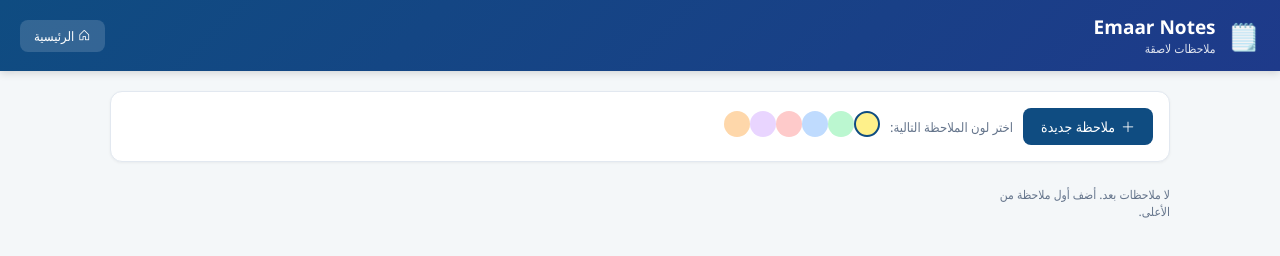
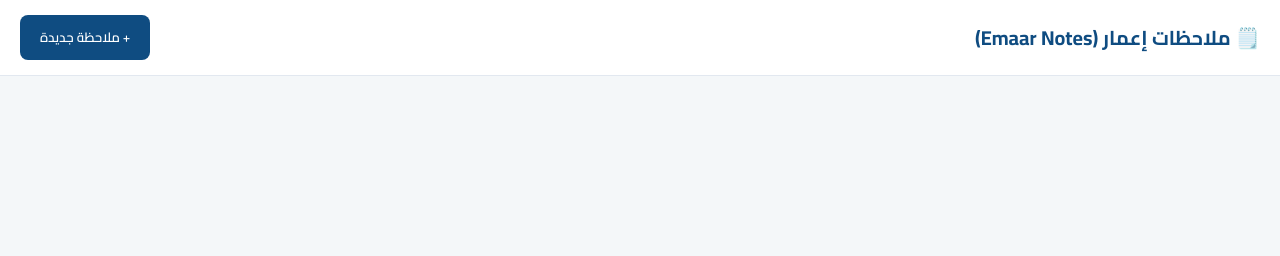
Before and after one commit to HazemYT55/Emaar-Tools, a plain HTML site: page Tools/Emaar Notes/Emaar_Notes.html in a window 1280 px wide. Drawn offline with nearby package versions, Linux system fonts and the light colour scheme.

Commit message:
Refactor Emaar Notes HTML structure and styles
Updated the structure and styles of the Emaar Notes HTML file, including changes to the header, main content, and script functionality.

```diff
--- a/Tools/Emaar Notes/Emaar_Notes.html
+++ b/Tools/Emaar Notes/Emaar_Notes.html
@@ -1,74 +1,80 @@
 <!DOCTYPE html>
 <html lang="ar" dir="rtl">
 <head>
-<meta charset="UTF-8">
-<meta name="viewport" content="width=device-width, initial-scale=1.0">
-<title>Emaar Notes - Emaar Tools</title>
-<link rel="stylesheet" href="https://unpkg.com/@phosphor-icons/web/src/regular/style.css">
-<style>
-:root{--primary:#0f4c81;--primary2:#1e3a8a;--gold:#d4af37;--bg:#f4f7f9;--surface:#ffffff;--border:#e2e8f0;--text:#1e293b;--muted:#64748b;}
-*{box-sizing:border-box;margin:0;padding:0;font-family:'Segoe UI',Tahoma,sans-serif;}
-body{background:var(--bg);color:var(--text);min-height:100vh;display:flex;flex-direction:column;}
-header{background:linear-gradient(135deg,var(--primary),var(--primary2));color:#fff;padding:14px 20px;display:flex;align-items:center;gap:12px;box-shadow:0 2px 8px rgba(0,0,0,.15);}
-header .ic{font-size:26px;}
-header h1{font-size:19px;font-weight:600;}
-header p{font-size:12px;opacity:.85;}
-.back{margin-right:auto;color:#fff;text-decoration:none;background:rgba(255,255,255,.15);padding:7px 14px;border-radius:8px;font-size:13px;}
-.back:hover{background:rgba(255,255,255,.3);}
-main{flex:1;padding:20px;max-width:1100px;width:100%;margin:0 auto;}
-.card{background:var(--surface);border:1px solid var(--border);border-radius:12px;padding:16px;margin-bottom:16px;box-shadow:0 1px 3px rgba(0,0,0,.05);}
-.btn{background:var(--primary);color:#fff;border:none;padding:9px 18px;border-radius:8px;cursor:pointer;font-size:14px;display:inline-flex;align-items:center;gap:6px;}
-.btn:hover{background:var(--primary2);}
-.btn.gold{background:var(--gold);color:#3b2f00;}
-.btn.gray{background:#e2e8f0;color:var(--text);}
-.btn.red{background:#ef4444;}
-input[type=text],input[type=number],input[type=url],input[type=time],input[type=date],textarea,select{padding:9px 12px;border:1px solid var(--border);border-radius:8px;font-size:14px;background:#fff;color:var(--text);width:100%;}
-input:focus,textarea:focus,select:focus{outline:2px solid var(--primary);border-color:transparent;}
-label{font-size:13px;color:var(--muted);display:block;margin-bottom:4px;}
-.row{display:flex;gap:10px;flex-wrap:wrap;align-items:end;}
-.row>*{flex:1;min-width:120px;}
-.note{font-size:12px;color:var(--muted);margin-top:8px;}
-h2{font-size:16px;margin-bottom:10px;color:var(--primary);}
-</style>
+  <meta charset="UTF-8"><title>Emaar Notes - الملاحظات</title>
+  <link href="https://fonts.googleapis.com/css2?family=Cairo:wght@400;600;700&display=swap" rel="stylesheet">
+  <link rel="stylesheet" href="https://unpkg.com/@phosphor-icons/web/src/regular/style.css">
+  <style>
+    :root { --bg: #f4f7f9; --primary: #0f4c81; }
+    * { box-sizing: border-box; font-family: 'Cairo', sans-serif; margin: 0; padding: 0; }
+    body { background: var(--bg); height: 100vh; display: flex; flex-direction: column; }
+    .top-bar { background: white; padding: 15px 20px; display: flex; justify-content: space-between; align-items: center; border-bottom: 1px solid #e2e8f0; color: var(--primary); font-size: 20px; font-weight: 700; }
+    .btn { background: var(--primary); color: white; border: none; padding: 10px 20px; border-radius: 8px; cursor: pointer; font-family: 'Cairo'; font-weight: 600; }
+    .board { flex: 1; padding: 30px; display: flex; flex-wrap: wrap; gap: 20px; align-content: flex-start; overflow-y: auto; }
+    .note { width: 250px; min-height: 250px; background: #fef08a; padding: 15px; border-radius: 8px; box-shadow: 0 4px 10px rgba(0,0,0,0.1); display: flex; flex-direction: column; position: relative; transition: 0.2s; }
+    .note:hover { transform: translateY(-5px); box-shadow: 0 8px 15px rgba(0,0,0,0.15); }
+    .note textarea { flex: 1; background: transparent; border: none; resize: none; outline: none; font-family: 'Cairo'; font-size: 16px; line-height: 1.5; color: #1e293b; }
+    .note .del-btn { position: absolute; top: 10px; left: 10px; background: none; border: none; color: #ef4444; cursor: pointer; font-size: 18px; opacity: 0.5; }
+    .note:hover .del-btn { opacity: 1; }
+    .colors { display: flex; gap: 10px; margin-top: 10px; }
+    .color-dot { width: 20px; height: 20px; border-radius: 50%; cursor: pointer; border: 2px solid rgba(0,0,0,0.1); }
+  </style>
 </head>
 <body>
-<header>
-<span class="ic">🗒️</span>
-<div><h1>Emaar Notes</h1><p>ملاحظات لاصقة</p></div>
-<a class="back" href="../../index.html"><i class="ph ph-house"></i> الرئيسية</a>
-</header>
-<main>
+  <div class="top-bar">
+    <span>🗒️ ملاحظات إعمار (Emaar Notes)</span>
+    <button class="btn" onclick="addNote()">+ ملاحظة جديدة</button>
+  </div>
+  <div class="board" id="board"></div>
+  <script>
+    const colors = ['#fef08a', '#bbf7d0', '#bfdbfe', '#fbcfe8', '#fed7aa'];
+    let notes = JSON.parse(localStorage.getItem('emaarNotes')) || [];
 
-<div class="card" style="display:flex;gap:10px;align-items:center;flex-wrap:wrap;">
-<button class="btn" onclick="addNote()"><i class="ph ph-plus"></i> ملاحظة جديدة</button>
-<span style="font-size:13px;color:var(--muted);">اختر لون الملاحظة التالية:</span>
-<span id="pal"></span>
-</div>
-<div id="board" style="display:grid;grid-template-columns:repeat(auto-fill,minmax(200px,1fr));gap:14px;"></div>
+    function addNote() {
+      notes.push({ id: Date.now(), text: '', color: colors[Math.floor(Math.random() * colors.length)] });
+      saveAndRender();
+    }
 
-</main>
-<script>
-let notes=JSON.parse(localStorage.getItem('et_notes')||'[]');
-let color='#fef08a';
-const colors=['#fef08a','#bbf7d0','#bfdbfe','#fecaca','#e9d5ff','#fed7aa'];
-const pal=document.getElementById('pal');
-colors.forEach(c=>{const s=document.createElement('span');
- s.style.cssText='width:26px;height:26px;border-radius:50%;background:'+c+';display:inline-block;cursor:pointer;border:2px solid '+(c===color?'var(--primary)':'transparent')+';';
- s.onclick=()=>{color=c;render();};pal.appendChild(s);});
-function save(){localStorage.setItem('et_notes',JSON.stringify(notes));}
-function addNote(){notes.unshift({t:'',c:color});save();render();}
-function render(){const b=document.getElementById('board');b.innerHTML='';
- notes.forEach((n,i)=>{const d=document.createElement('div');
-  d.style.cssText='background:'+n.c+';border-radius:10px;padding:12px;min-height:140px;box-shadow:0 3px 8px rgba(0,0,0,.12);position:relative;';
-  const ta=document.createElement('textarea');ta.value=n.t;ta.placeholder='اكتب ملاحظتك...';
-  ta.style.cssText='width:100%;height:100px;background:transparent;border:none;resize:none;font-size:14px;color:#334155;';
-  ta.oninput=()=>{n.t=ta.value;save();};
-  const del=document.createElement('button');del.textContent='✕';
-  del.style.cssText='position:absolute;top:6px;left:8px;background:none;border:none;cursor:pointer;color:#64748b;font-size:14px;';
-  del.onclick=()=>{notes.splice(i,1);save();render();};
-  d.appendChild(del);d.appendChild(ta);b.appendChild(d);});
- if(!notes.length)b.innerHTML='<p class="note">لا ملاحظات بعد. أضف أول ملاحظة من الأعلى.</p>';}
-render();
-</script>
+    function deleteNote(id) {
+      if (!confirm('حذف هذه الملاحظة؟')) return;
+      notes = notes.filter(n => n.id !== id);
+      saveAndRender();
+    }
+
+    function updateNote(id, text) {
+      const note = notes.find(n => n.id === id);
+      if (note) { note.text = text; saveLocally(); }
+    }
+
+    function changeColor(id, color) {
+      const note = notes.find(n => n.id === id);
+      if (note) { note.color = color; saveAndRender(); }
+    }
+
+    function saveLocally() {
+      localStorage.setItem('emaarNotes', JSON.stringify(notes));
+    }
+
+    function saveAndRender() {
+      saveLocally();
+      const board = document.getElementById('board');
+      board.innerHTML = '';
+      notes.forEach(n => {
+        const div = document.createElement('div');
+        div.className = 'note';
+        div.style.background = n.color;
+        div.innerHTML = `
+          <button class="del-btn" onclick="deleteNote(${n.id})"><i class="ph ph-trash"></i></button>
+          <textarea placeholder="اكتب ملاحظتك هنا..." oninput="updateNote(${n.id}, this.value)">${n.text}</textarea>
+          <div class="colors">
+            ${colors.map(c => `<div class="color-dot" style="background:${c}" onclick="changeColor(${n.id}, '${c}')"></div>`).join('')}
+          </div>
+        `;
+        board.appendChild(div);
+      });
+    }
+
+    saveAndRender();
+  </script>
 </body>
 </html>
```
